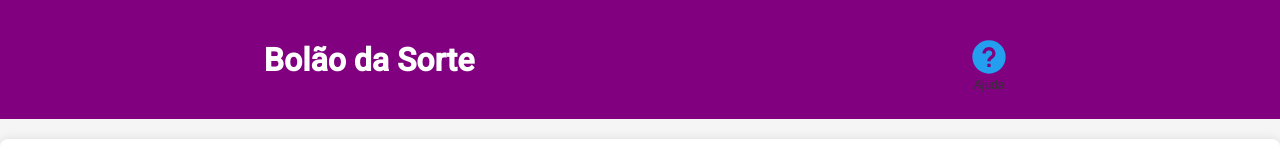
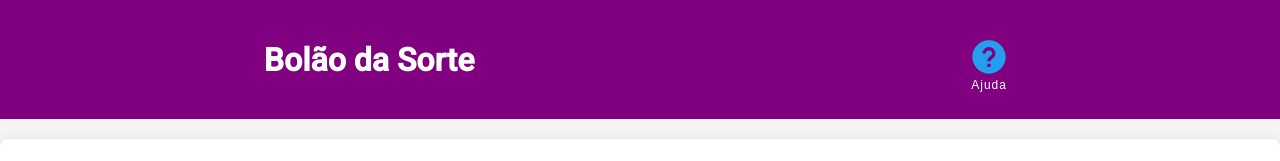
Before and after one commit to francisguitt/bol-o_da-_sorte, a React (Create React App) app: page / in a window 1280 px wide. Shown: the top 161 px of the page. Built offline with nearby package versions, Linux system fonts and the light colour scheme; a web font is replaced by a local one.

Commit message:
Update index.js

```diff
--- a/src/components/help/index.js
+++ b/src/components/help/index.js
@@ -37,7 +37,7 @@ export const Help = () => {
         <>
             <button onClick={handleHelp} className="button-help">
                 <IconBxsHelpCircle style={{ marginTop: "10px" }} />
-                <p style={{ fontSize: "12px", marginTop: "-8px", color: "#333" }}>Ajuda</p>
+                <p style={{ fontSize: "12px", marginTop: "-8px", color: "#fff",letterSpacing:"1px" }}>Ajuda</p>
             </button>
         </>
     );
```
